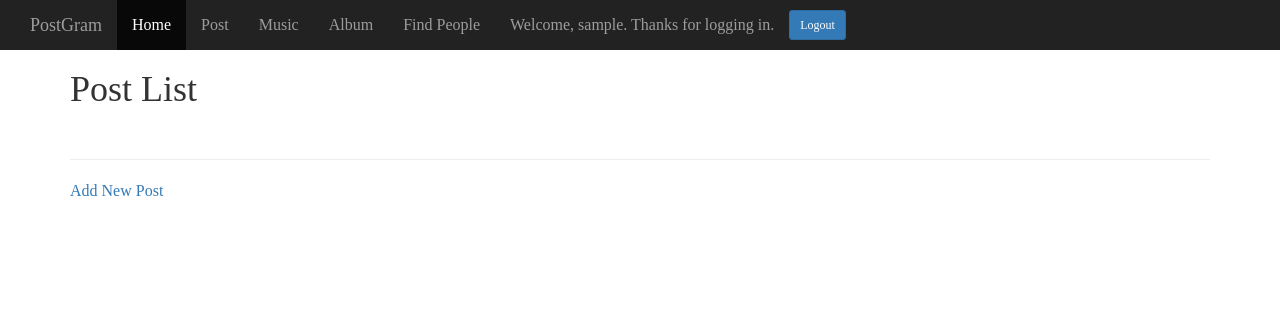
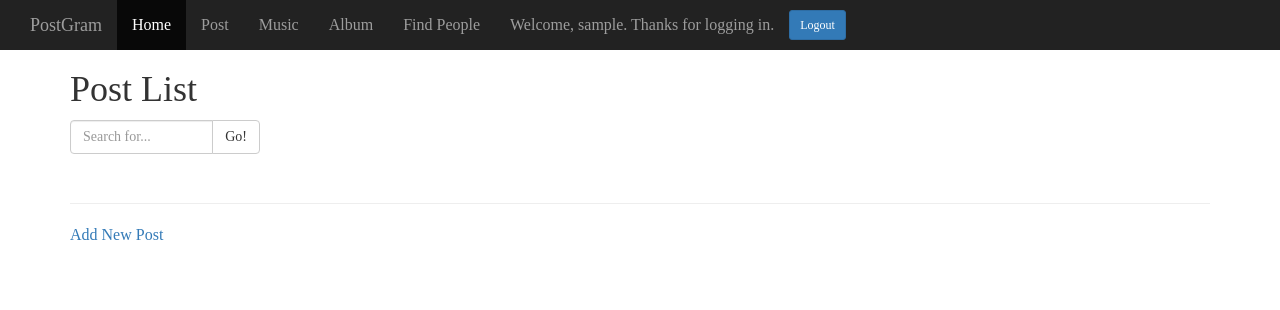
Before and after one commit to lil2/commten, a Django app: page /posts/ in a window 1280 px wide. Shown: the top 310 px of the page. Run offline with Django 3.2, Linux system fonts and the light colour scheme; the visitor is signed in with stand-in values (Sample User, id 1); data that the repository does not hold is empty; some libraries are stand-ins or nearby versions.

Commit message:
add search post

```diff
--- a/blogapp/static/custom_css/my_css.css
+++ b/blogapp/static/custom_css/my_css.css
@@ -4,6 +4,10 @@ html, body {
   z-index:1;
   font-family: "Abadi MT Condensed Extra Bold";
   font-size: 16px;
+}
+
+a{
+    cursor:pointer
 }
 
 
@@ -110,14 +114,20 @@ html, body {
 .grid-inside-logo{
     width: 10%;
     margin: 0 2.5%;
+    transition: transform 2s;
+    transition-timing-function: ease-out;
 }
-
+.grid-inside-logo:hover{
+    transform: rotateY(180deg);
+}
 @media only screen and (max-width: 500px){
     .grid-inside-logo {
         width: 10%;
         margin: 0 10%;
     }
 }
+
+
 
 /* adding thumbnail for index page */
 .cards-container{
@@ -145,10 +155,12 @@ html, body {
         box-shadow: 0 10px 16px 0 rgba(0, 0, 0, 0.2), 0 6px 20px 0 rgba(0, 0, 0, 0.19)
     }
 }
+
 .card-text{
     text-align: center;
     padding: 20px;
 }
+
 
 
 
--- a/blogapp/templates/blogapp/post.html
+++ b/blogapp/templates/blogapp/post.html
@@ -3,6 +3,12 @@
 {% block content %}
 <div class="container">
     <h1>Post List</h1>
+    <form method="GET">{% csrf_token %}
+        <div class="input-group col-md-2">
+            <input name="q" type="text" class="form-control" placeholder="Search for...">
+            <span class="input-group-btn"><button class="btn btn-default" type="submit">Go!</button></span>
+        </div>
+    </form>
     <div class="page-header" ></div>
     <div><a href="{% url 'new_post'%}">Add New Post</a></div>
     <ul>
--- a/blogapp/views.py
+++ b/blogapp/views.py
@@ -92,7 +92,10 @@ class PostView(generic.ListView):
         else:
             current_user = User.objects.get(username=self.request.user)
             current_user_follow_objects = User.objects.get(username=self.request.user).follows.all()
-            print(current_user_follow_objects)
+            search_keyword = self.request.GET.get('q')
+            if search_keyword:
+                return Post.objects.filter(Q(title__icontains=str(search_keyword)) &
+                                           (Q(author=current_user) | Q(author__in=current_user_follow_objects)) )
             return Post.objects.filter(Q(author__in=current_user_follow_objects) | Q(author=current_user))
 
 
```
Also changed, not shown: blogapp/templates/blogapp/home.html (+6 -3 lines), blogapp/forms.py (line endings or trailing spaces), postgram/urls.py (line endings or trailing spaces).
